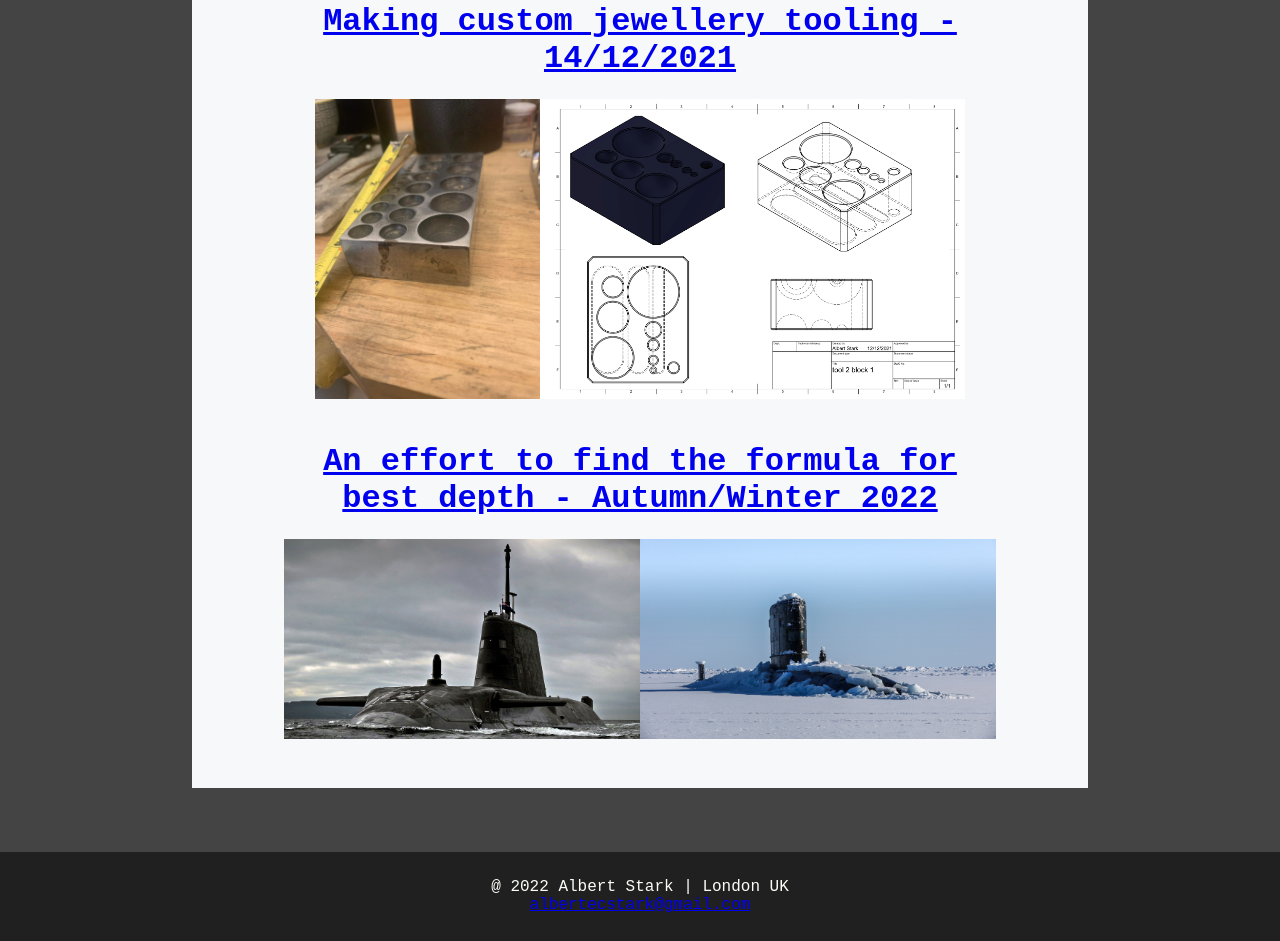
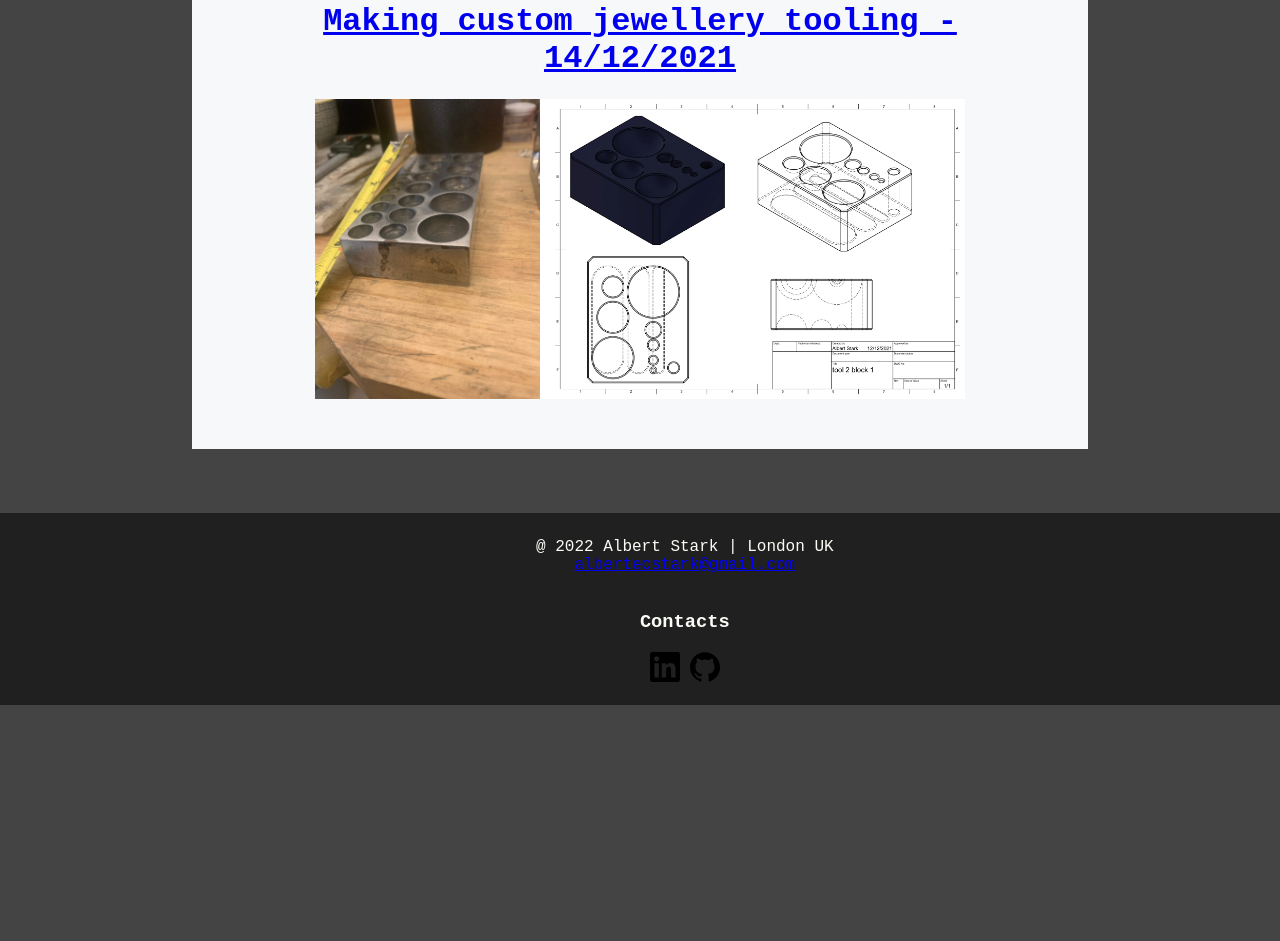
Before and after one commit to albertecstark/albertecstark.github.io, a plain HTML site: page blog-menu-jp.html in a window 1280 px wide. Shown: the part 306-1247 px from the top of the page. After the commit the page ends 1018 px from the top, so only its background shows below. Drawn offline with Linux system fonts and the light colour scheme; a web font is replaced by a local one.

Commit message:
edit to remove a wip article

```diff
--- a/blog-menu-jp.html
+++ b/blog-menu-jp.html
@@ -38,11 +38,7 @@
                     <img src="src/img/blogs/jewleryStamp/jewleryStamp.jpeg" height="300"><img src="src/img/blogs/jewleryStamp/tool 2 block 1 Drawing v1-1.png" height="300">
                     </a>
                     <br>
-                    <br>
-                    <a href="submarine-depth.html">
-                    <h1>An effort to find the formula for best depth - Autumn/Winter 2022</h1>
-                    <img style="fill: none;" src="src/img/blogs/subDepth/980x551-new_ne150108015.jpg" height="200"><img style="fill: none;" src="src/img/blogs/subDepth/980x551-mw1800190160.jpg" height="200">
-                    </a>
+
 
                 </div>
             </div>
```
Also changed, not shown: blog-menu.html (+1 -5 lines), src/img/blogs/subDepth/980x551-04101311.jpg (deleted), src/img/blogs/subDepth/980x551-mw1800190160.jpg (deleted), src/img/blogs/subDepth/980x551-new_ne150108015.jpg (deleted), src/img/blogs/subDepth/IMG00007.gif (deleted), src/img/blogs/subDepth/IMG_20221019_120049.jpg (deleted).
